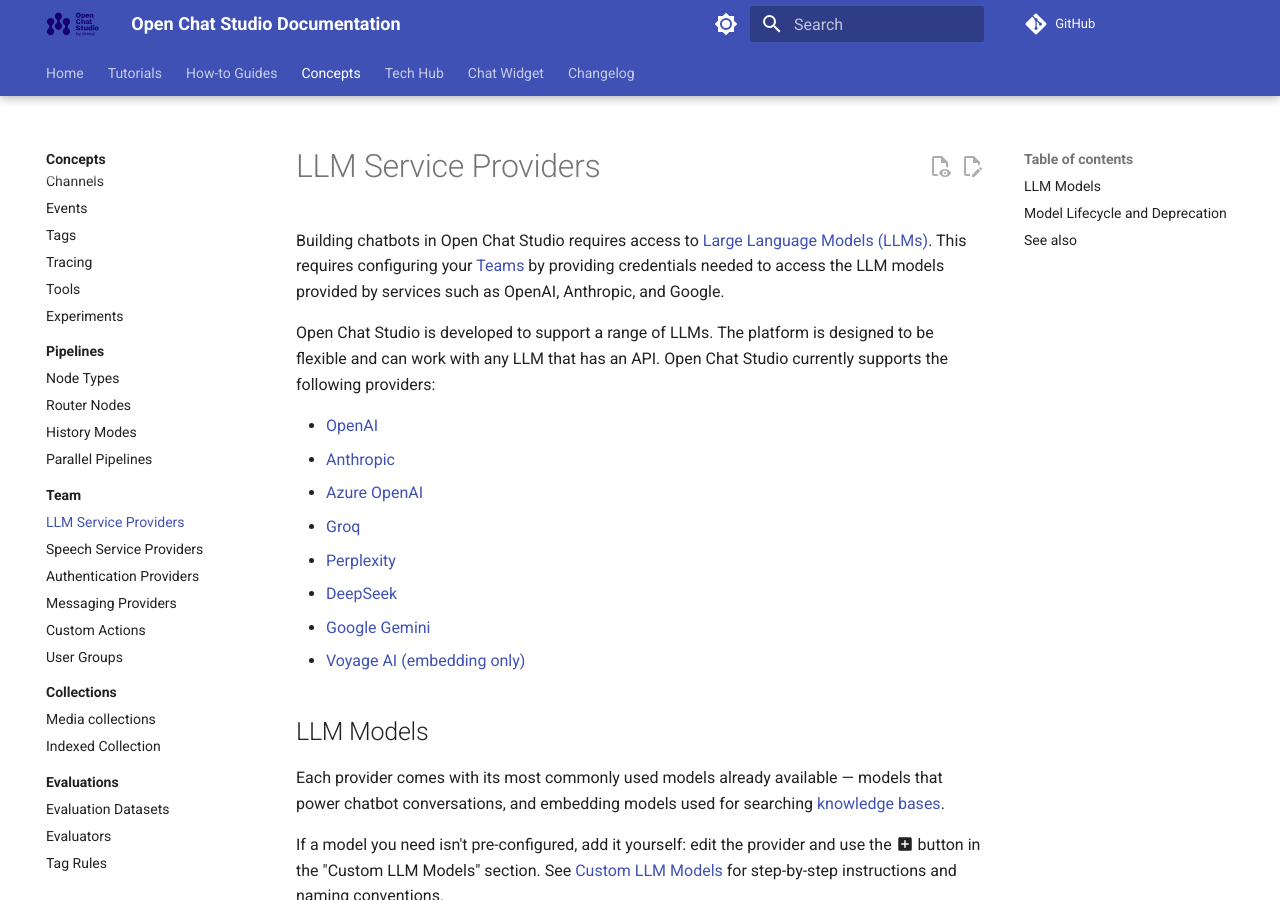
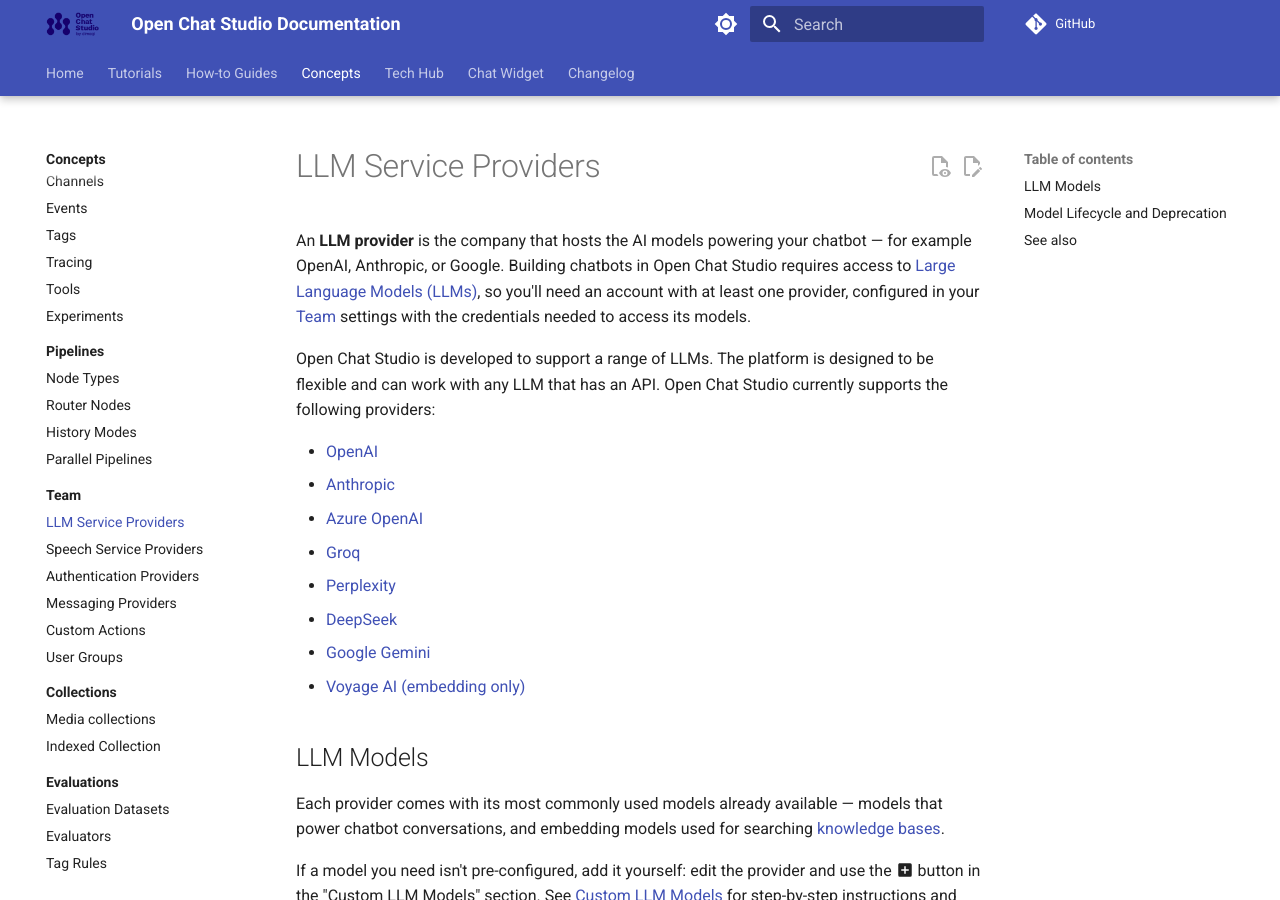
Before and after one commit to dimagi/open-chat-studio-docs, an MkDocs documentation site: the page built from docs/concepts/team/llm_providers.md, in a window 1280 px wide and 900 px high. Built offline with MkDocs 1.6.1 and Material for MkDocs 9.7.7, drawn with Linux system fonts in a browser that asks for light colours; a script that is not in the unit is left out; comment, search, counter and statistics services are not loaded.

Commit message:
Define "LLM Provider" for AI-unfamiliar user. And more internal linking

```diff
--- a/docs/concepts/team/llm_providers.md
+++ b/docs/concepts/team/llm_providers.md
@@ -1,6 +1,6 @@
 # LLM Service Providers
 
-Building chatbots in Open Chat Studio requires access to [Large Language Models (LLMs)](../llm.md). This requires configuring your [Teams](index.md) by providing credentials needed to access the LLM models provided by services such as OpenAI, Anthropic, and Google.
+An **LLM provider** is the company that hosts the AI models powering your chatbot — for example OpenAI, Anthropic, or Google. Building chatbots in Open Chat Studio requires access to [Large Language Models (LLMs)](../llm.md), so you'll need an account with at least one provider, configured in your [Team](index.md) settings with the credentials needed to access its models.
 
 Open Chat Studio is developed to support a range of LLMs. The platform is designed to be flexible and can work with any
 LLM that has an API. Open Chat Studio currently supports the following providers:
```
Also changed, not shown: docs/concepts/collections/indexed.md (+1 -1 lines), docs/concepts/prompt_variables.md (+1 -1 lines), docs/concepts/tools/index.md (+1 -1 lines), docs/tutorials/first_chatbot.md (+1 -1 lines).
